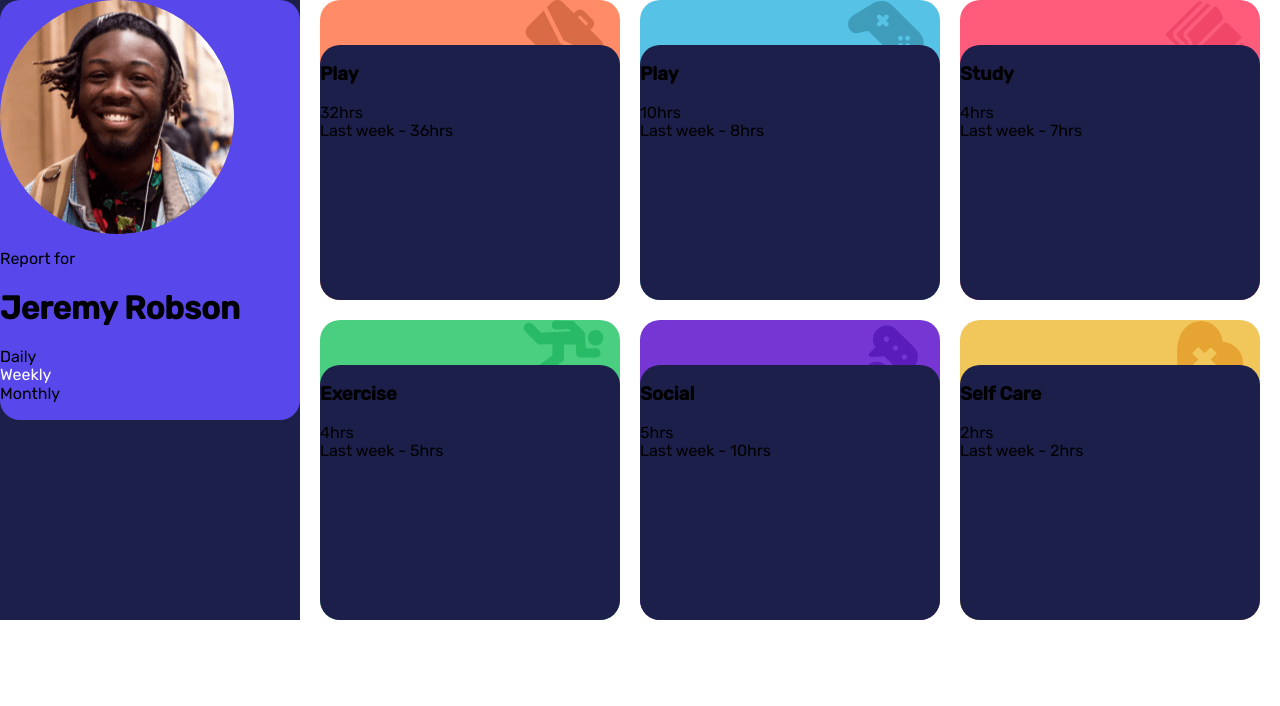
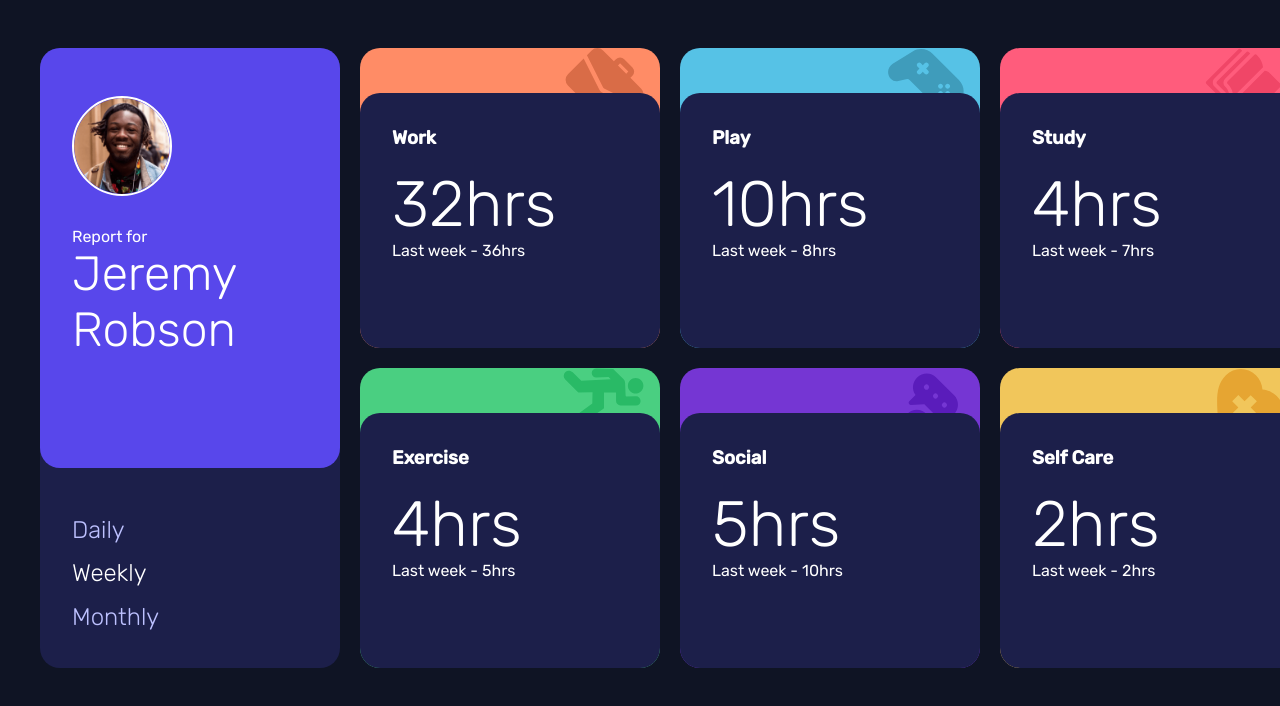
Before and after one commit to KarimTDiaz/time-tracking-practice, a website built with Vite: page src/index.html in a window 1280 px wide. Built offline with nearby package versions, Linux system fonts and the light colour scheme; some packages are replaced by stand-ins of ours.

Commit message:
Time Tracking Practice

```diff
--- a/src/index.html
+++ b/src/index.html
@@ -13,9 +13,9 @@
     <title>Vite Template</title>
   </head>
   <body>
-    <header class="header"></header>
     <main class="main">
       <div id="cards" class="cards-container">
+
         <div class="card--profile">
           <div class="profile-name">
           </div>
@@ -28,7 +28,6 @@
           <p class="card__report">Report for</p>
           <h1 class="card__name">Jeremy Robson</h1>
           <nav class="card__select">
-
             <ul id="card-list" class="card__list">
               <li class="card__list-item text" data-filter="daily">Daily</li>
               <li
@@ -42,9 +41,10 @@
           </nav>
           </div>
         </div>
+
         <div class="card card--work">
           <div class="card-info">
-            <h3 class="card__title">Play</h3>
+            <h3 class="card__title">Work</h3>
             <span class="card__current"></span>
             <div class="card__footer">
               <span class="card__last">Last week - </span>
@@ -106,7 +106,6 @@
         </div>
       </div>
     </main>
-    <footer class="footer"></footer>
     <script type="module" src="./js/index.js"></script>
   </body>
 </html>
--- a/src/scss/blocks/body.scss
+++ b/src/scss/blocks/body.scss
@@ -1,5 +1,8 @@
-html {
+
+body {
+    max-width: 1200px;
+    margin-left: auto;
+    margin-right: auto;
+    font-family: var(--primary-font);
+    background-color: var(--background-color);
 }
-body {
-    font-family: var(--primary-font);
-}
--- a/src/scss/blocks/cards.scss
+++ b/src/scss/blocks/cards.scss
@@ -1,10 +1,12 @@
+@use '../mixins/flexbox.scss' as*;
+
 .cards-container{
     position: relative;
     display: grid;
     grid-template-columns: repeat(4,300px);
     grid-template-rows: repeat(2,300px);
     gap: 20px;
-
+    padding-top: 3rem;
 }
 
 .card{
@@ -15,18 +17,57 @@
     background-color: var(--cards-color);
     background-repeat: no-repeat;
     background-position: top right 1em;
+    color: var(--letter-color);
     &-info{
         position: absolute;
         bottom: 0;
         width: 300px;
         height: 85%;
+        padding: 1rem 2rem;
+        font-size: 1rem;
         border-radius: 20px;
         background-color: var(--cards-color);
     }
+    &__current{
+        font-size: 4rem;
+        font-weight: 300;
+    }
+    &__list{
+        padding-top: 10rem;
+        font-size: 1.5rem;
+
+        &-item{
+            margin-bottom: 1rem;
+            font-weight: 300;
+            cursor: pointer;
+            color:var(--pale-blue);
+            &--active{
+                color: var(--letter-color);
+            }
+        }
+    }
+    &__image{
+        width: 100px;
+        border: 2px solid white;
+        border-radius: 50%;
+    }
+    &__report{
+        margin: 0;
+        padding-top:2rem;
+    }
+    &__name{
+        margin: 0;
+        font-size: 3rem;
+        font-weight: 300;
+    }
+
+
     &--profile{
         grid-row:1/3;
         height: 620px;
+        border-radius: 20px;
         background-color: var(--cards-color);
+        color: var(--letter-color);
     }
     &--work{
         background-color: var(--work-card);
@@ -54,6 +95,7 @@
     }
 }
 .profile-frequency{
+    padding: 3rem 2rem;
     height: 420px;
     border-radius: 20px;
     background-color: var(--profile-card);
--- a/src/scss/blocks/texts.scss
+++ b/src/scss/blocks/texts.scss
@@ -1,11 +0,0 @@
-.text{
-    cursor: pointer;
-
-
-}
-
-.card__list-item{
-    &--active{
-        color: var(--letter-color);
-    }
-}
```
